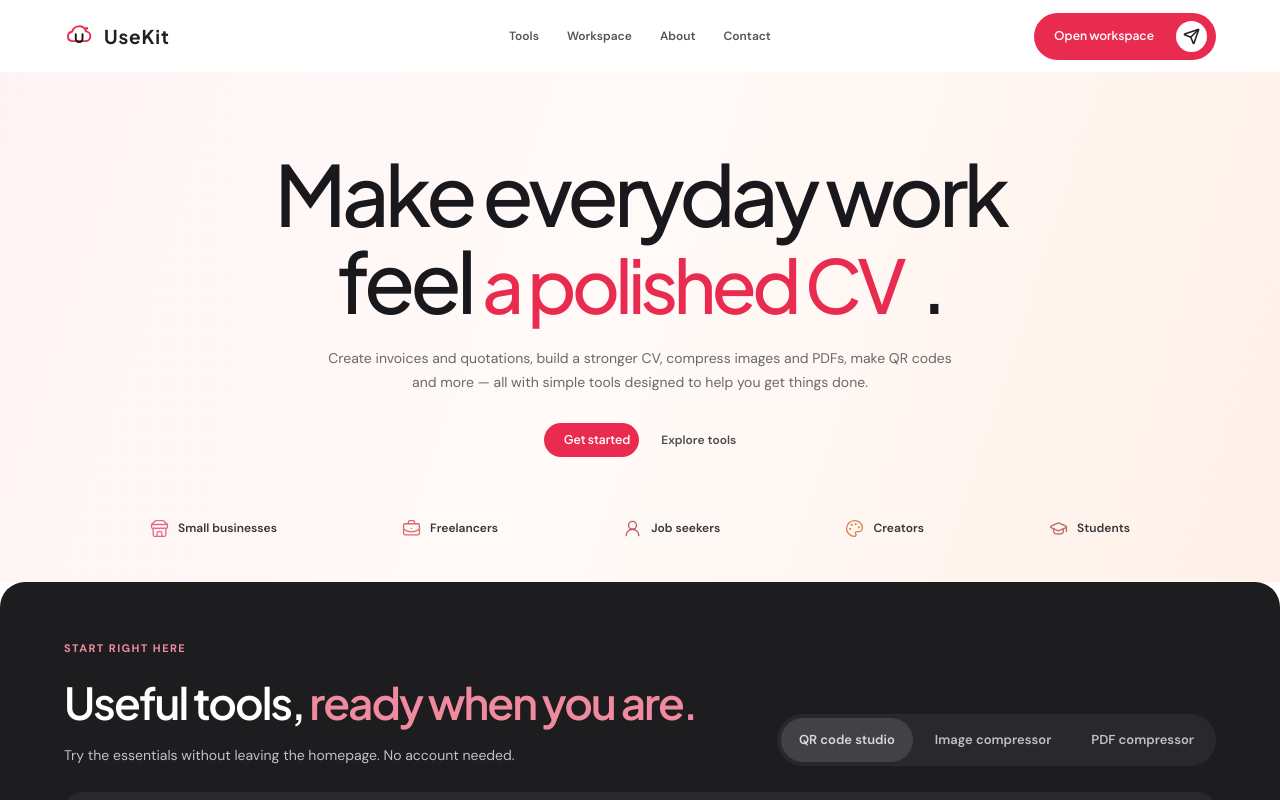
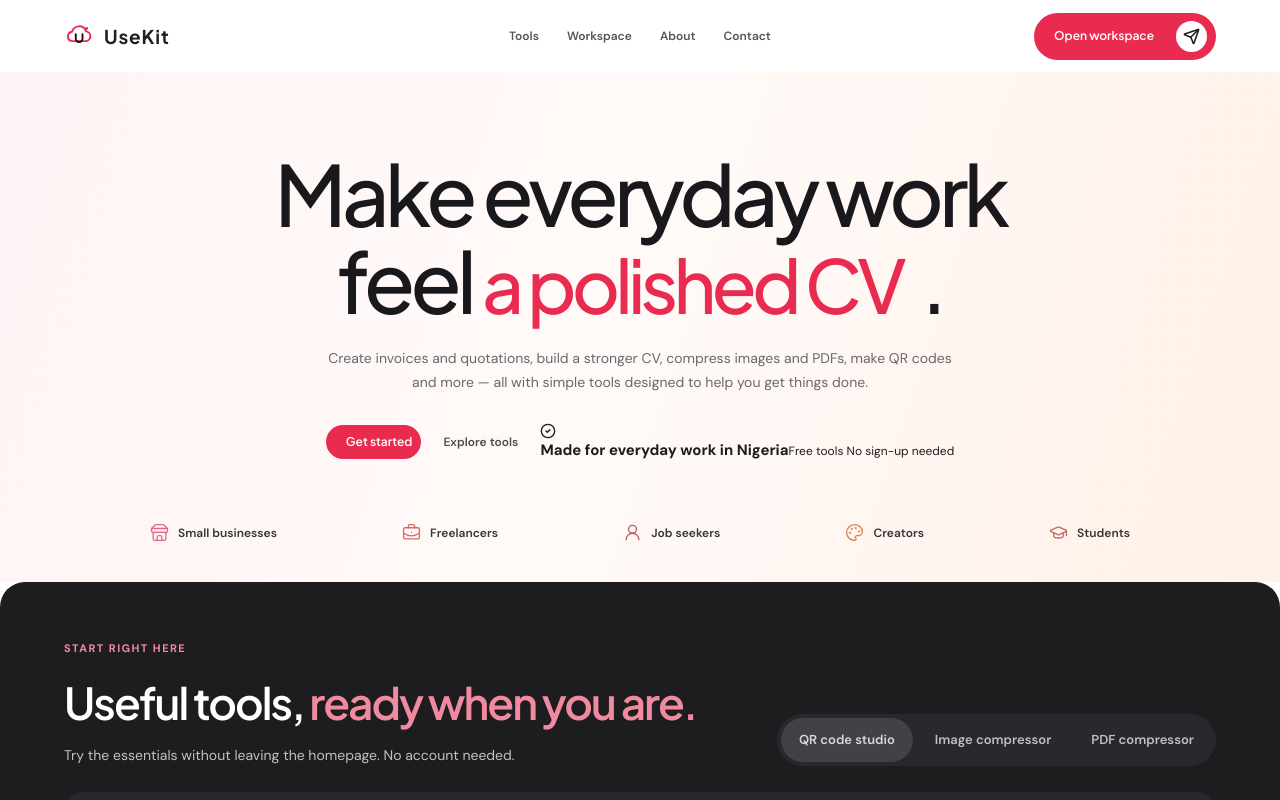
Before and after one commit to successobialo-git/usekit-ng, a Next.js app: page / in a window 1280 px wide. Shown: the top 800 px of the page. Built offline with nearby package versions, Linux system fonts and the light colour scheme; no server answers; the database is empty.

Commit message:
Add contextual trust note beside homepage hero CTA

```diff
--- a/src/app/page.tsx
+++ b/src/app/page.tsx
@@ -1,7 +1,7 @@
 "use client";
 import Link from "next/link";
 import {useEffect,useState} from "react";
-import {BriefcaseBusiness,GraduationCap,Palette,Send,Store,UserRound} from "lucide-react";
+import {BriefcaseBusiness,GraduationCap,Palette,Send,Store,UserRound,CheckCircle2} from "lucide-react";
 import QuickToolsPanel from "@/components/QuickToolsPanel";
 import AdSenseUnit from "@/components/AdSenseUnit";
 import {tools} from "@/lib/tools";
@@ -27,7 +27,7 @@ export default function Home(){
   <section className="center-hero home-hero">
     <h1>Make everyday work<br/>feel <em className="hero-changing">{typed}<span className="type-cursor">|</span></em>.</h1>
     <p>Create invoices and quotations, build a stronger CV, compress images and PDFs, make QR codes and more — all with simple tools designed to help you get things done.</p>
-    <div className="center-actions"><a className="button-blue hero-primary" href="#quick-tools">Get started <span><Send size={17} strokeWidth={2.2}/></span></a><a className="quiet-link" href="#toolkit">Explore tools</a></div>
+    <div className="center-actions"><a className="button-blue hero-primary" href="#quick-tools">Get started <span><Send size={17} strokeWidth={2.2}/></span></a><a className="quiet-link" href="#toolkit">Explore tools</a><div className="hero-trust"><span className="hero-trust-mark"><CheckCircle2 size={16}/></span><span><strong>Made for everyday work in Nigeria</strong><small>Free tools <i/> No sign-up needed</small></span></div></div>
     <div className="home-proof" aria-label="Tools for small businesses, freelancers, job seekers, creators and students">
       <div><span><Store size={17} strokeWidth={1.7}/>Small businesses</span><span><BriefcaseBusiness size={17} strokeWidth={1.7}/>Freelancers</span><span><UserRound size={17} strokeWidth={1.7}/>Job seekers</span><span><Palette size={17} strokeWidth={1.7}/>Creators</span><span><GraduationCap size={18} strokeWidth={1.7}/>Students</span></div>
     </div>
```
